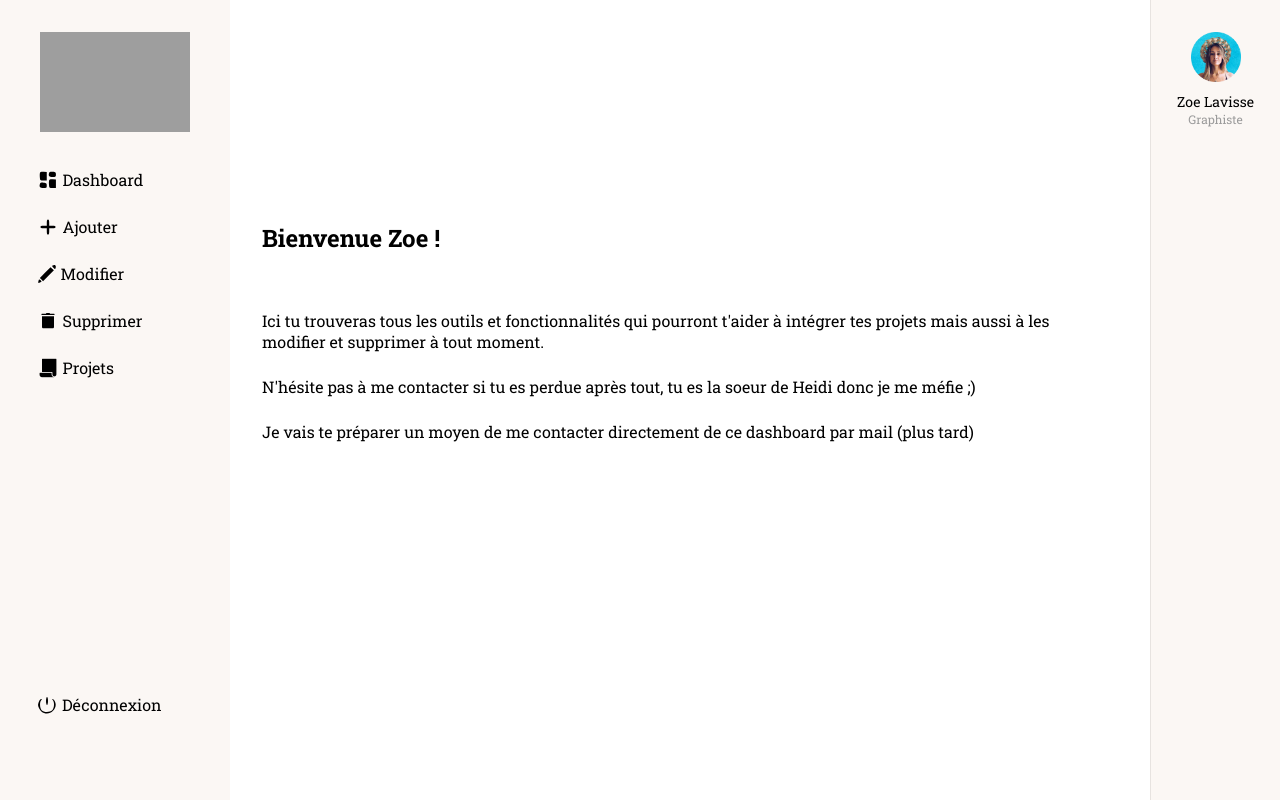
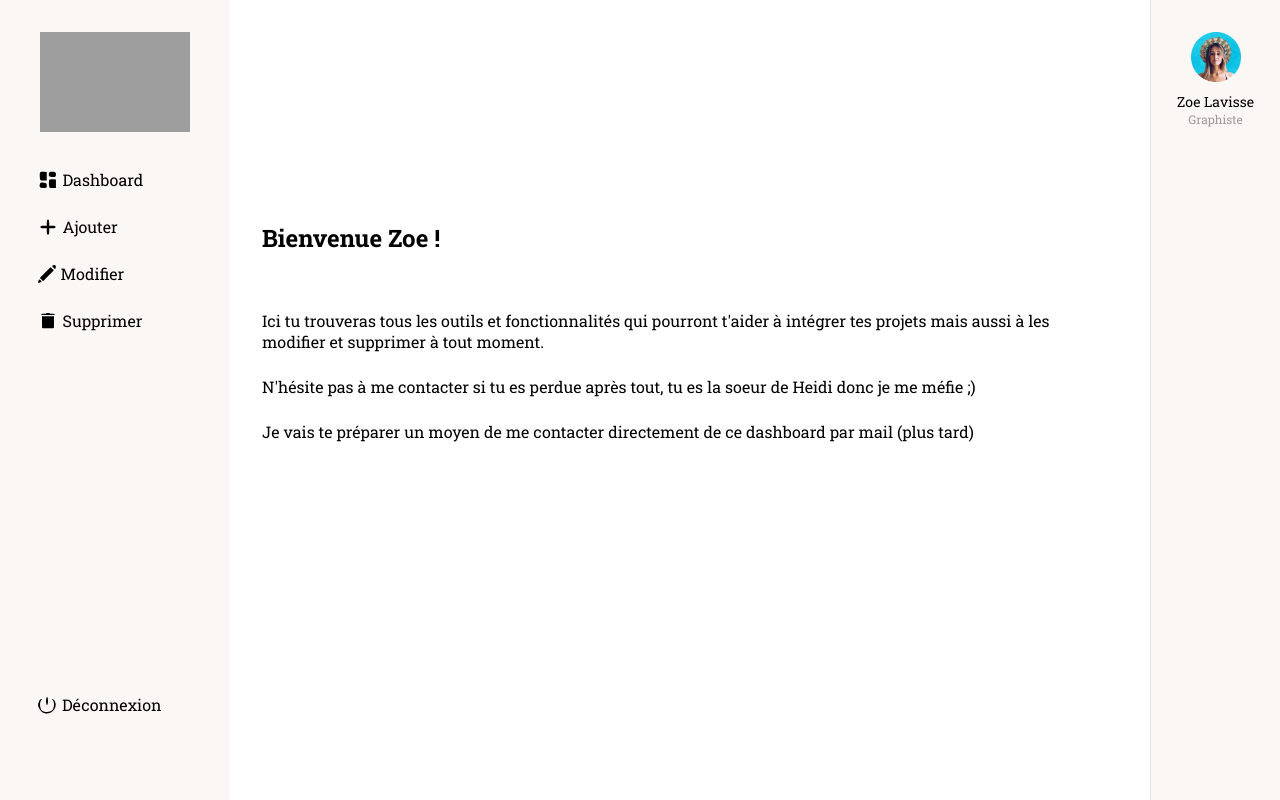
Before and after one commit to Menztel/Zoom-production, a PHP site: page /admin_page.php in a window 1280 px wide. Run offline with PHP 8.4, Linux system fonts and the light colour scheme; data that the repository does not hold is empty; style sheets or scripts are compiled from the project's sources; some libraries are stand-ins or nearby versions; grey boxes are pictures that could not be loaded.

Commit message:
Change project-container to delete-container

```diff
--- a/admin_page.php
+++ b/admin_page.php
@@ -38,16 +38,10 @@
 
 
 
-                    <button class="link">
-                        <img src="images/icons/delete-icon.svg" alt="delete">
+                    <div id="delete-container">
+                        <button>
+                            <img src="images/icons/delete-icon.svg" alt="delete">
                         Supprimer
-                    </button>
-
-
-                    <div id="project-container">
-                        <button>
-                            <img src="images/icons/project-icon.png" alt="project">
-                        Projets
                         </button>
                         <ul>
                             <li>
--- a/css/style.scss
+++ b/css/style.scss
@@ -1032,7 +1032,7 @@
 
   /*  PROJECT CONTAINER */
 
-  #project-container
+  #delete-container
   {
     display: flex;
     flex-direction: column;
@@ -1040,7 +1040,7 @@
   }
 
 
-  #project-container > button
+  #delete-container > button
   {
     padding-top: 5px;
     padding-bottom: 5px;
@@ -1056,19 +1056,19 @@
   }
 
 
-  #project-container > button > img
+  #delete-container > button > img
   {
     width: 20px;
     height: 20px;
   }
 
-  #project-container > button:hover
+  #delete-container > button:hover
   {
     background-color: #EEE6E3;
   }
 
 
-  #project-container > ul
+  #delete-container > ul
   {
     margin-left: 3rem;
     display: none;
@@ -1076,17 +1076,17 @@
     gap: 1rem;
   }
 
-  #project-container:hover ul
+  #delete-container:hover ul
   {
     display: flex;
   }
 
-  #project-container > ul > li
+  #delete-container > ul > li
   {
     list-style: none;
   }
 
-  #project-container > ul > li > a
+  #delete-container > ul > li > a
   {
     font-family: "Roboto Slab";
     font-size: 0.8em;
@@ -1095,7 +1095,7 @@
     opacity: 0.8;
   }
 
-  #project-container > ul > li > a:hover
+  #delete-container > ul > li > a:hover
   {
     opacity: 1;
   }
```
